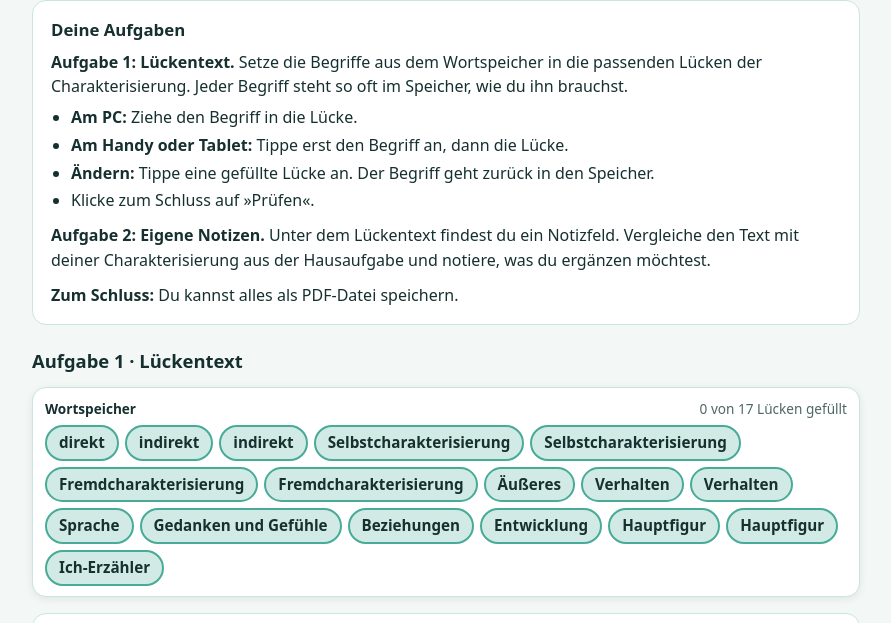
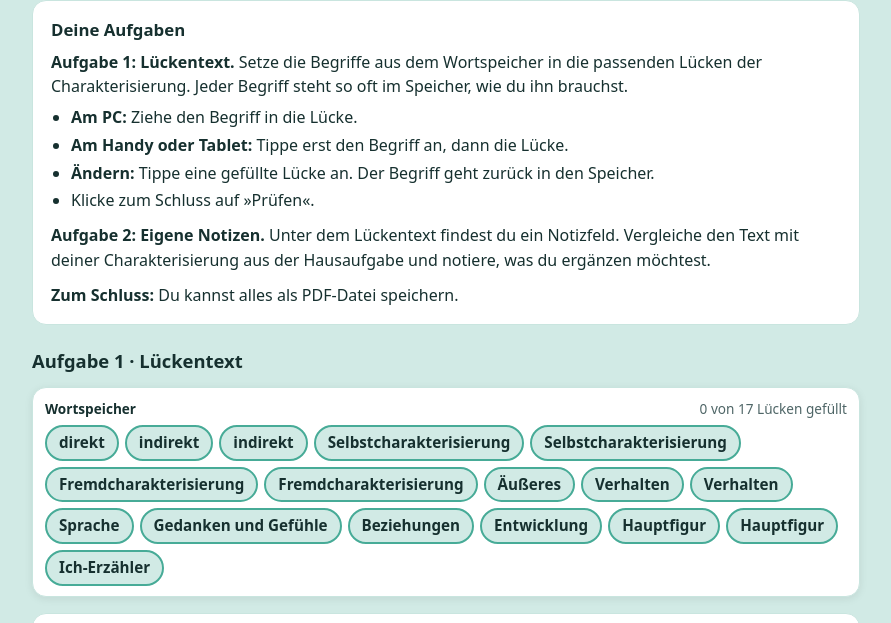
Before and after one commit to ListschuleKMJ/CharakterisierungBen, a plain HTML site: page index.html in a window 1280 px wide. Shown: the part 98-721 px from the top of the page, without its empty margins (194-1085 px from the left). Drawn offline with Linux system fonts and the light colour scheme.

Commit message:
Hintergrund in Mint #D1EAE5 wie in den InDesign-Materialien
Co-Authored-By: Claude Opus 5.5 <noreply@anthropic.com>
Claude-Session: https://claude.ai/code/session_016AjwbSXxSL37eMRx1PG2SD

```diff
--- a/index.html
+++ b/index.html
@@ -6,7 +6,7 @@
 <title>Charakterisierung Ben</title>
 <style>
 :root{
-  --bg:#F3F8F7; --surface:#FFFFFF; --surface-2:#E3F1EE; --ink:#16302F; --muted:#4F6667; --line:#C9E5DF;
+  --bg:#D1EAE5; --surface:#FFFFFF; --surface-2:#E3F1EE; --ink:#16302F; --muted:#4F6667; --line:#C9E5DF;
   --brand:#1E5558; --brand-ink:#FFFFFF; --brand-soft:#D1EAE5;
   --ok:#17663A; --ok-soft:#DDF3E6; --bad:#A3261F; --bad-soft:#FBE3E0; --sel:#FFD24D;
   --font-ui:system-ui,-apple-system,"Segoe UI",Roboto,"Helvetica Neue",Arial,sans-serif;
```
